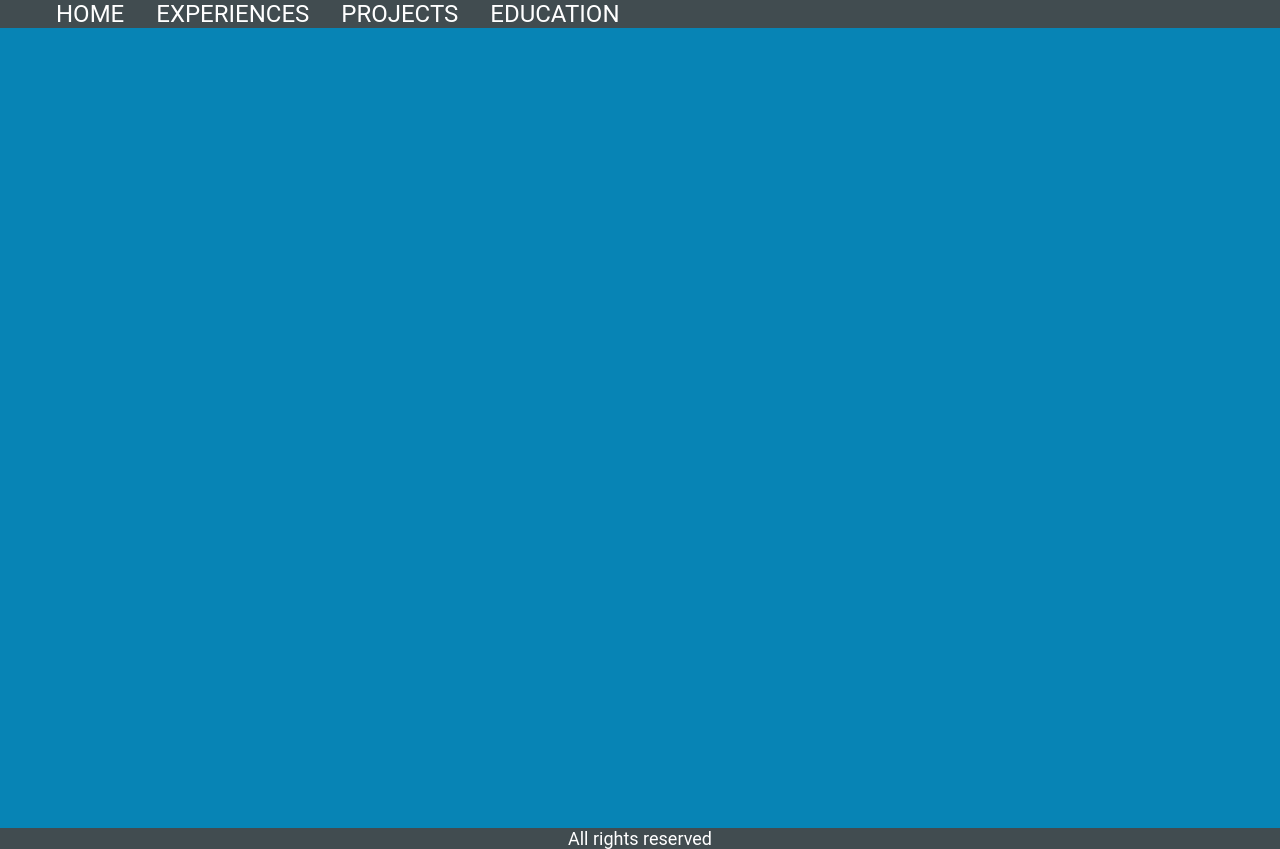
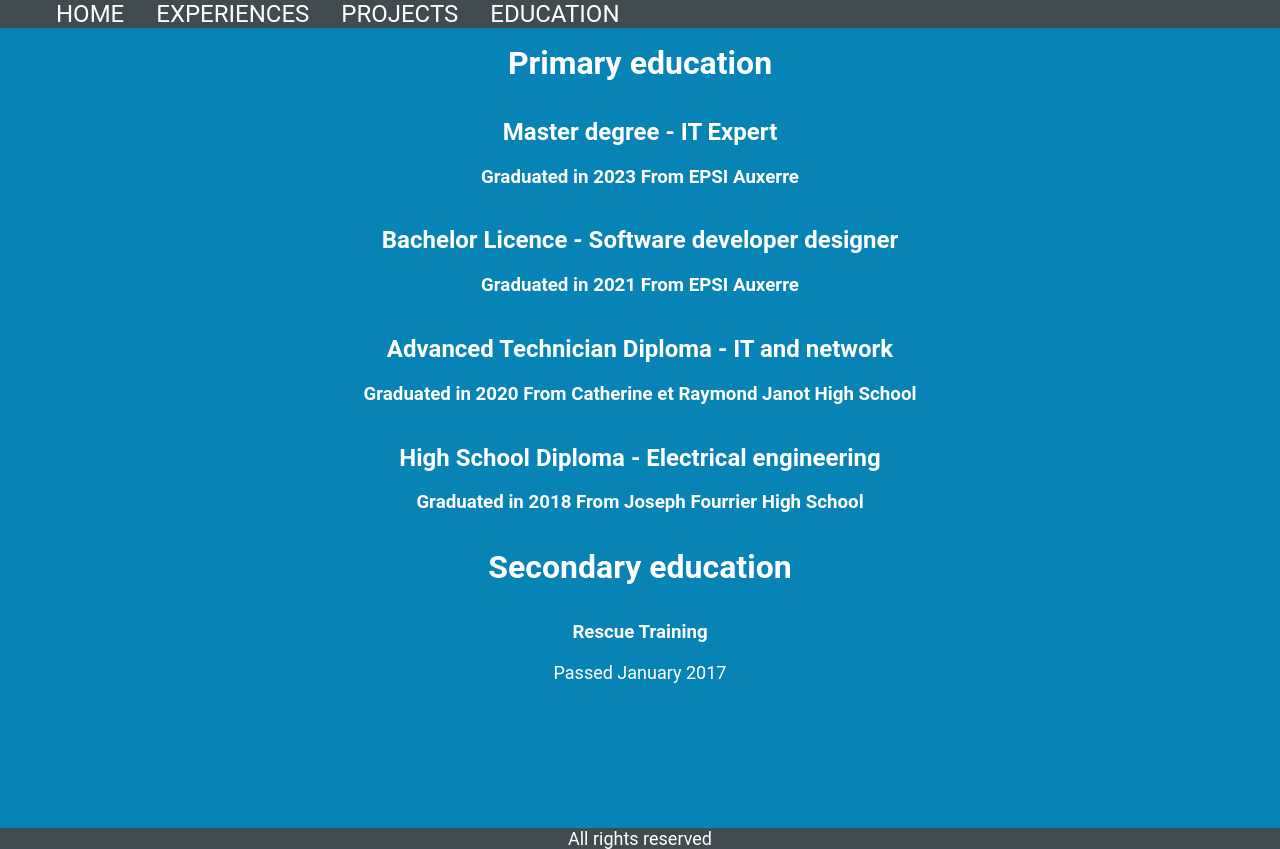
Before and after one commit to Jeremhub/Jeremhub.github.io, a Nuxt app: page /education in a window 1280 px wide. Built offline with nearby package versions, Linux system fonts and the light colour scheme.

Commit message:
added the first version of the education page

```diff
--- a/layouts/default.vue
+++ b/layouts/default.vue
@@ -38,6 +38,15 @@ h2 {
   text-align: center;
 }
 
+h3 {
+  text-align: center;
+}
+
+hr {
+  border: none;
+  color: #414c50;
+}
+
 nav {
   background-color: #414c50;
   color: #fff;
--- a/pages/education.vue
+++ b/pages/education.vue
@@ -1,6 +1,20 @@
 <template>
   <div>
-
+    <h1>Primary education</h1>
+    <h2>Master degree - IT Expert</h2>
+    <h3>Graduated in 2023 From EPSI Auxerre</h3>
+    <hr/>
+    <h2>Bachelor Licence - Software developer designer</h2>
+    <h3>Graduated in 2021 From EPSI Auxerre</h3>
+    <hr/>
+    <h2>Advanced Technician Diploma - IT and network</h2>
+    <h3>Graduated in 2020 From Catherine et Raymond Janot High School</h3>
+    <hr/>
+    <h2>High School Diploma - Electrical engineering</h2>
+    <h3>Graduated in 2018 From Joseph Fourrier High School</h3>
+    <h1>Secondary education</h1>
+    <h3>Rescue Training</h3>
+    <p>Passed January 2017</p>
   </div>
 </template>
 
```
